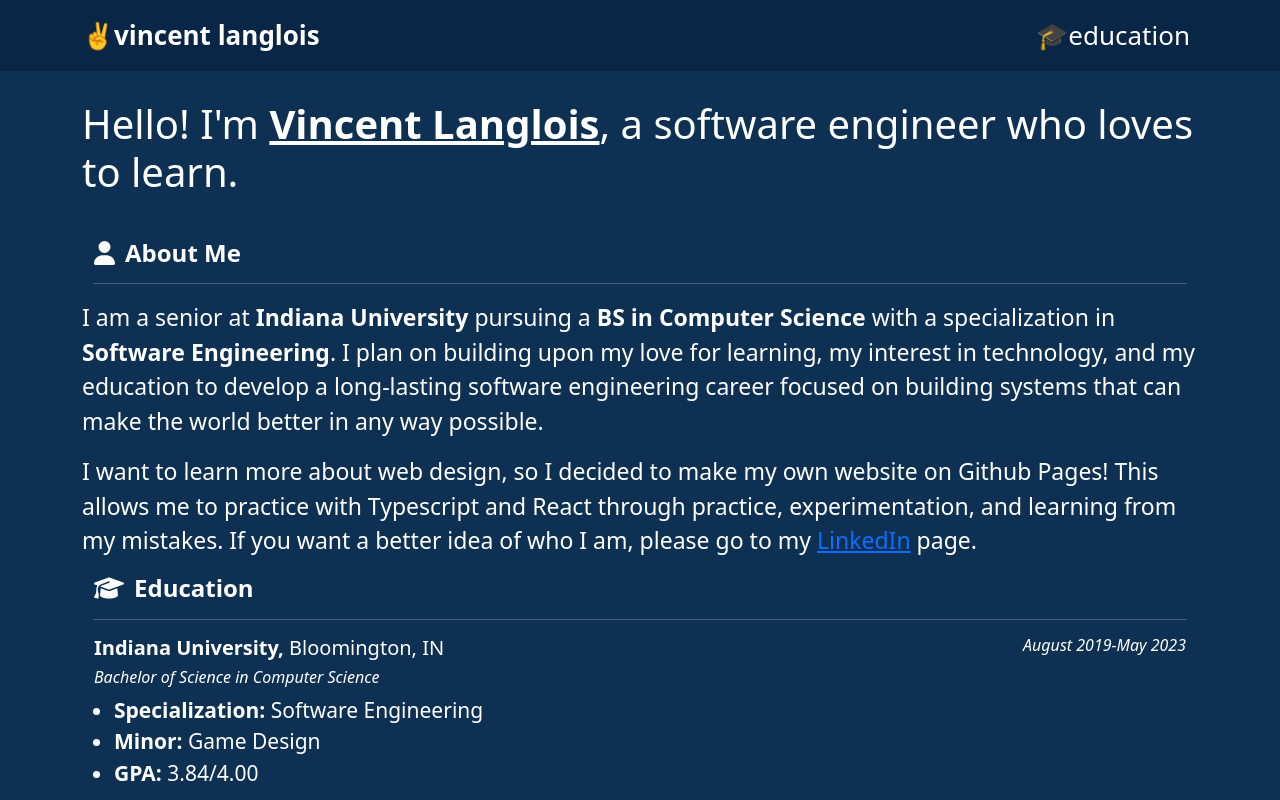
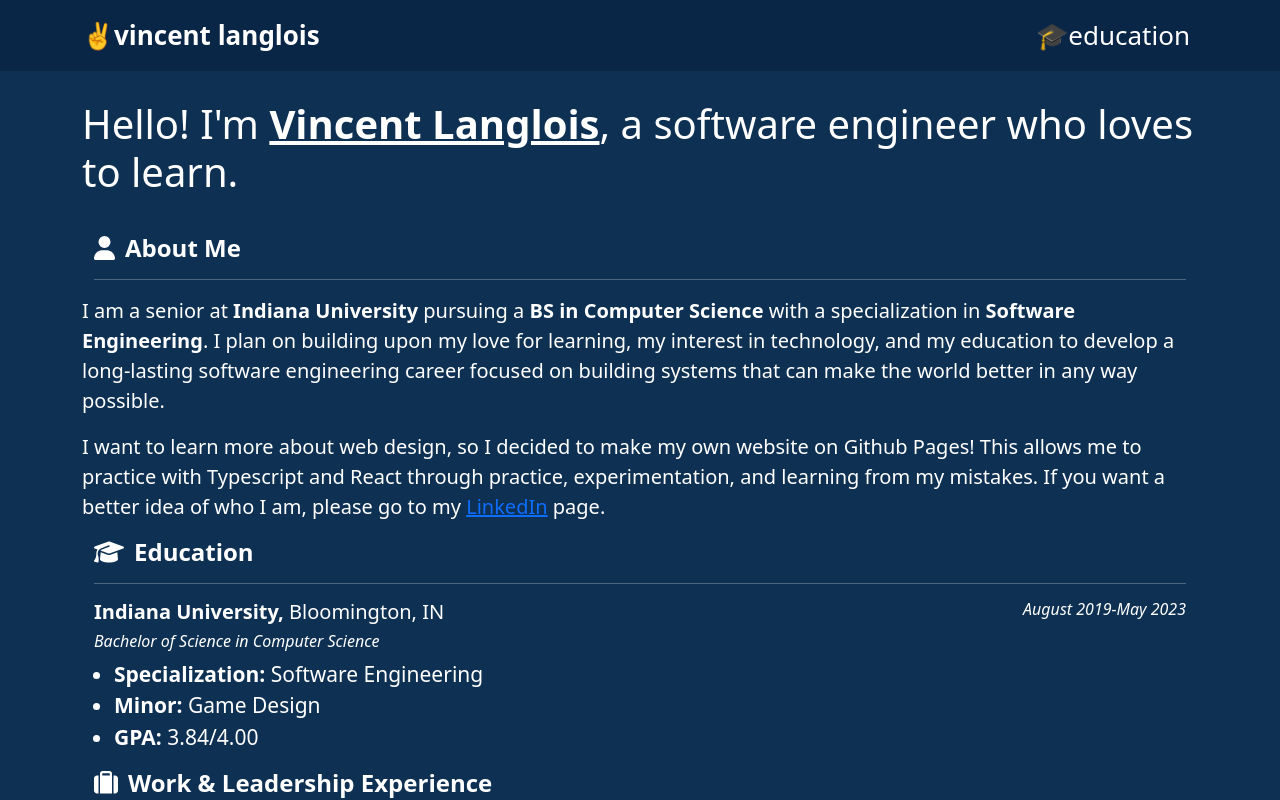
Before and after one commit to vtlanglois/vtlanglois.github.io, a React (Create React App) app: page / in a window 1280 px wide. Shown: the top 800 px of the page. Built offline with nearby package versions, Linux system fonts and the light colour scheme.

Commit message:
Update App.css

```diff
--- a/src/App.css
+++ b/src/App.css
@@ -27,7 +27,7 @@
   background-color: #0e3153;
   display: flex;
   flex-direction: column;
-  font-size: calc(7px + 2vmin);
+  font-size: calc(4px + 2vmin);
   color: white;
 }
 
```
